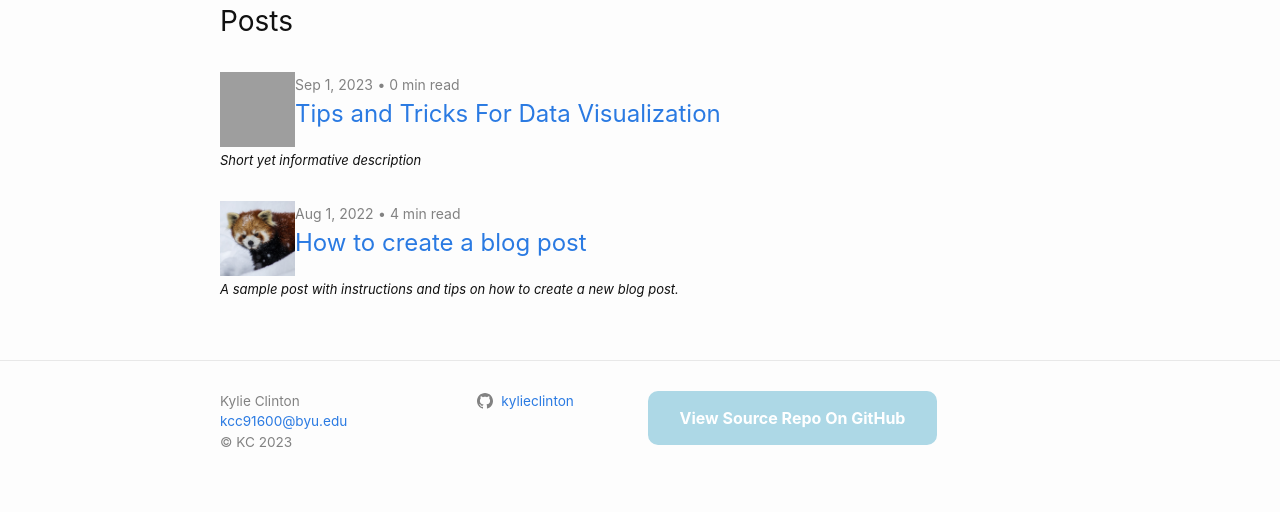
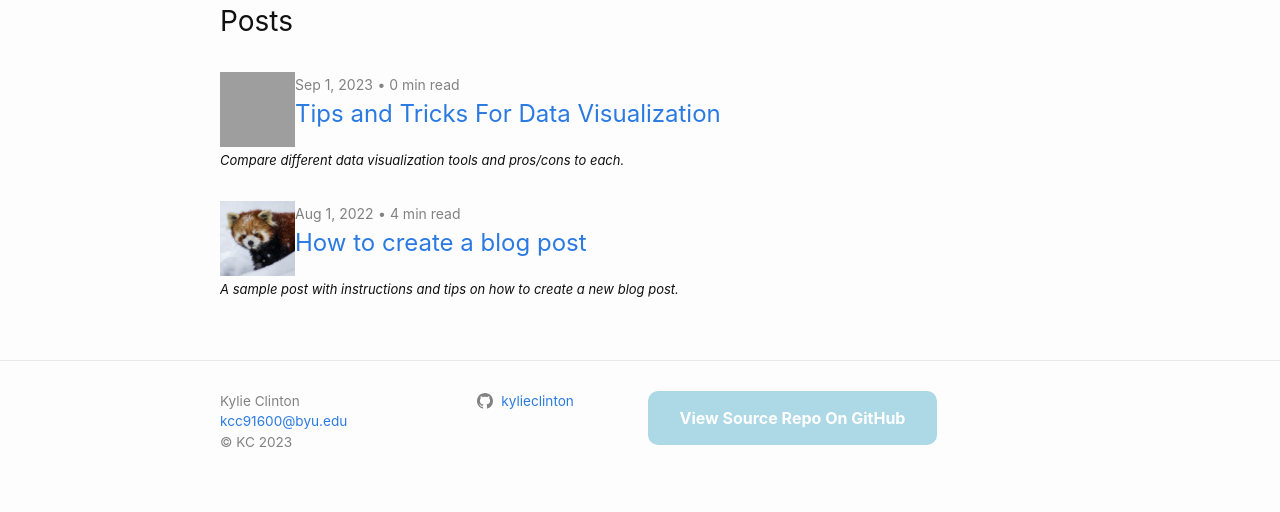
Before and after one commit to kylieclinton/blog386, a Jekyll site: the page built from index.markdown, in a window 1280 px wide. Shown: the part 442-954 px from the top of the page. Built offline with Jekyll 4.4.1, drawn with Linux system fonts in a browser that asks for light colours; grey boxes are pictures that could not be loaded.

Commit message:
Update 2023-09-01-first-post.md

```diff
--- a/_posts/2023-09-01-first-post.md
+++ b/_posts/2023-09-01-first-post.md
@@ -2,7 +2,7 @@
 layout: post
 title:  "Tips and Tricks For Data Visualization"
 author: Kylie Clinton
-description: Short yet informative description
+description: Compare different data visualization tools and pros/cons to each.
 image: "assets/images/eberhard-grossgasteiger-zG8VFOg7wgo-unsplash.jpg"
 ---
 Hello World!
```
